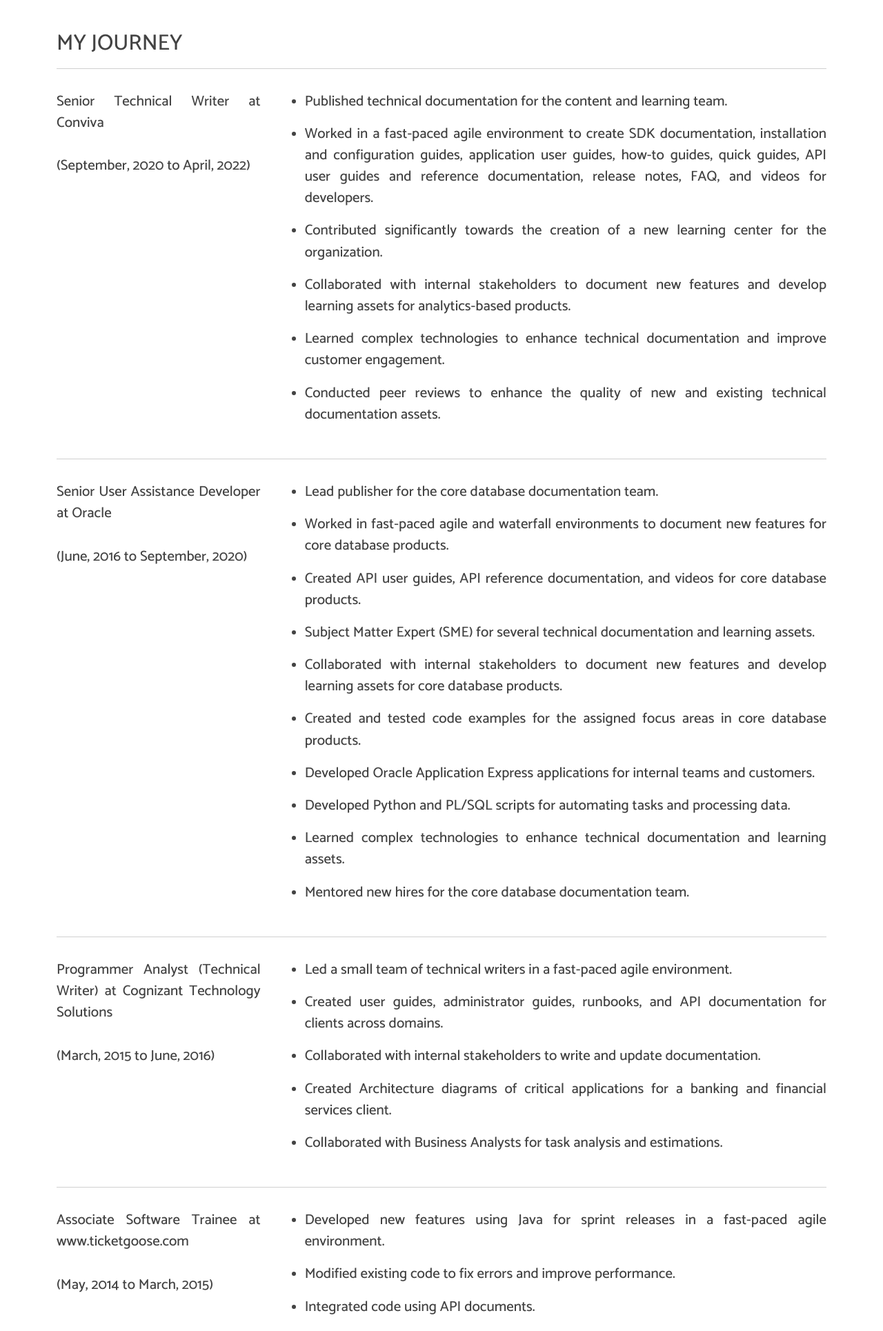
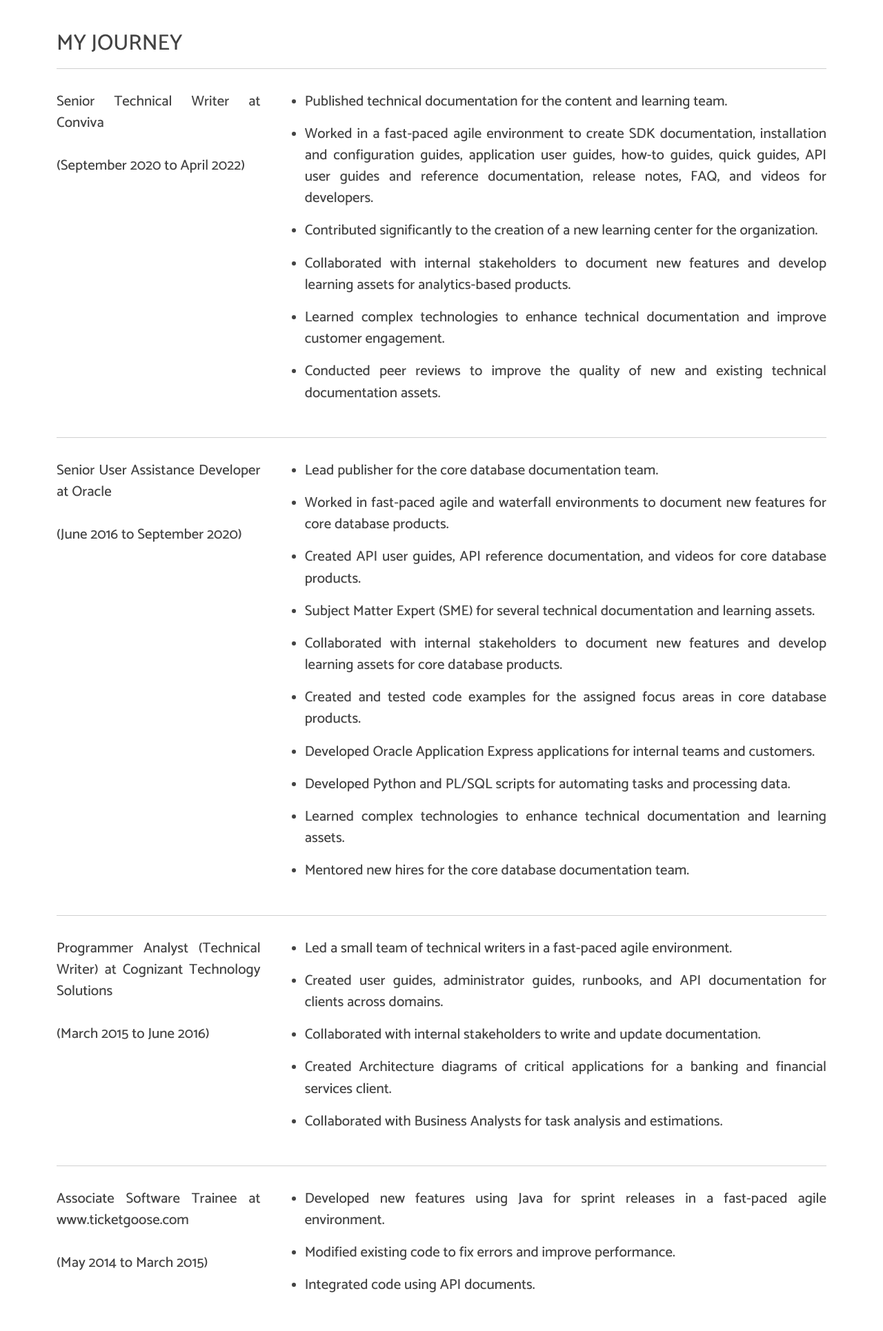
Before and after one commit to roopesh-nivedit/my-website, a plain HTML site: page index.html in a window 1280 px wide. Shown: the part 800-2730 px from the top of the page at 69% size. Drawn offline with Linux system fonts and the light colour scheme.

Commit message:
updated information

```diff
--- a/index.html
+++ b/index.html
@@ -35,7 +35,8 @@
             <p class="main-paragraph">Hey! I am Roopesh and welcome to my website.</p>
             <p class="profession">I am a technical writer.</p>
             <div>
-                <button type="button" class="btn btn-info">Download Resume</button>
+                <a href="https://www.dropbox.com/s/rgkbmtcuwfnct4b/roopesh_resume.pdf?dl=0" target="_blank"><button
+                        type="button" class="btn btn-info">Download Resume</button></a>
                 <a href="https://www.linkedin.com/in/roopeshnivedit/" target="_blank"><img
                         src="img/linkedin-logo-bold.svg" alt="LinkedIn Logo" class="logo"></a>
                 <a href="https://github.com/roopesh-nivedit/" target="_blank"><img src="img/github-logo-bold.svg"
@@ -63,7 +64,7 @@
             <h2 id="myjourney">My Journey</h2>
             <hr>
             <div class="roles">
-                <p>Senior Technical Writer at Conviva <br><br>(September, 2020 to April, 2022)</p>
+                <p>Senior Technical Writer at Conviva <br><br>(September 2020 to April 2022)</p>
                 <ul>
                     <li>
                         <p>Published technical documentation for the content and learning team.</p>
@@ -75,7 +76,7 @@
                             documentation, release notes, FAQ, and videos for developers.</p>
                     </li>
                     <li>
-                        <p>Contributed significantly towards the creation of a new learning center for the organization.
+                        <p>Contributed significantly to the creation of a new learning center for the organization.
                         </p>
                     </li>
                     <li>
@@ -89,7 +90,7 @@
                         </p>
                     </li>
                     <li>
-                        <p>Conducted peer reviews to enhance the quality of new and existing technical documentation
+                        <p>Conducted peer reviews to improve the quality of new and existing technical documentation
                             assets.
                         </p>
                     </li>
@@ -98,7 +99,7 @@
             <hr>
             <div class="roles">
 
-                <p>Senior User Assistance Developer at Oracle <br><br>(June, 2016 to September, 2020)</p>
+                <p>Senior User Assistance Developer at Oracle <br><br>(June 2016 to September 2020)</p>
                 <ul>
                     <li>
                         <p>Lead publisher for the core database documentation team.</p>
@@ -142,7 +143,7 @@
             </div>
             <hr>
             <div class="roles">
-                <p>Programmer Analyst (Technical Writer) at Cognizant Technology Solutions <br><br>(March, 2015 to June,
+                <p>Programmer Analyst (Technical Writer) at Cognizant Technology Solutions <br><br>(March 2015 to June
                     2016)
                 </p>
                 <ul>
@@ -168,7 +169,7 @@
             </div>
             <hr>
             <div class="roles">
-                <p>Associate Software Trainee at www.ticketgoose.com <br><br>(May, 2014 to March, 2015)
+                <p>Associate Software Trainee at www.ticketgoose.com <br><br>(May 2014 to March 2015)
                 </p>
                 <ul>
                     <li>
@@ -243,7 +244,7 @@
 
             <div class="row">
                 <div class="col">
-                    <img src="img/roopesh.JPG" alt="A picture of Roopesh standing near a tree." class="profile-image">
+                    <img src="img/roopesh.JPG" alt="A picture of Roopesh." class="profile-image">
                 </div>
                 <div class="col-8">
                     <p>I am a technical writer who explored writing after a short stint in web development. Back in
```
